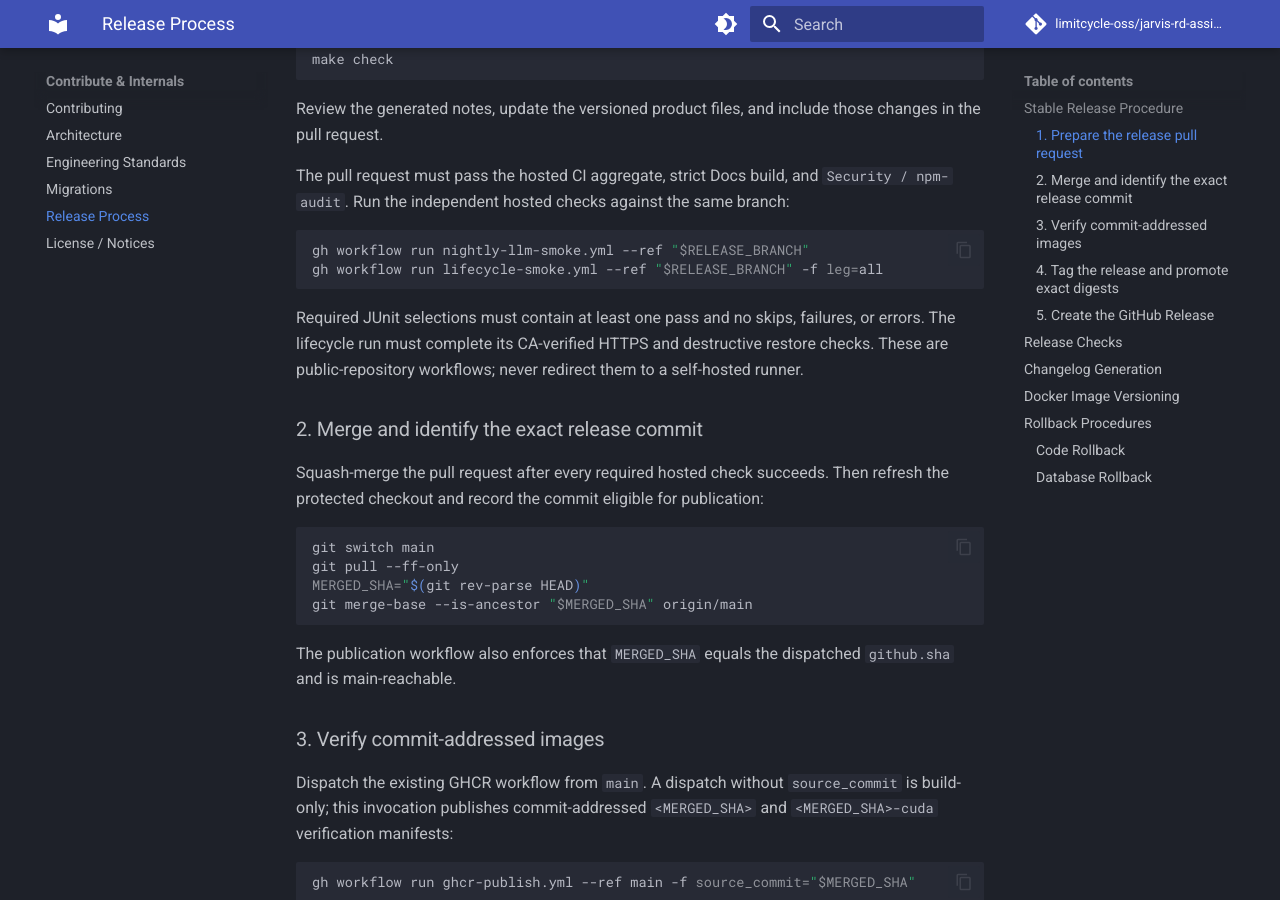
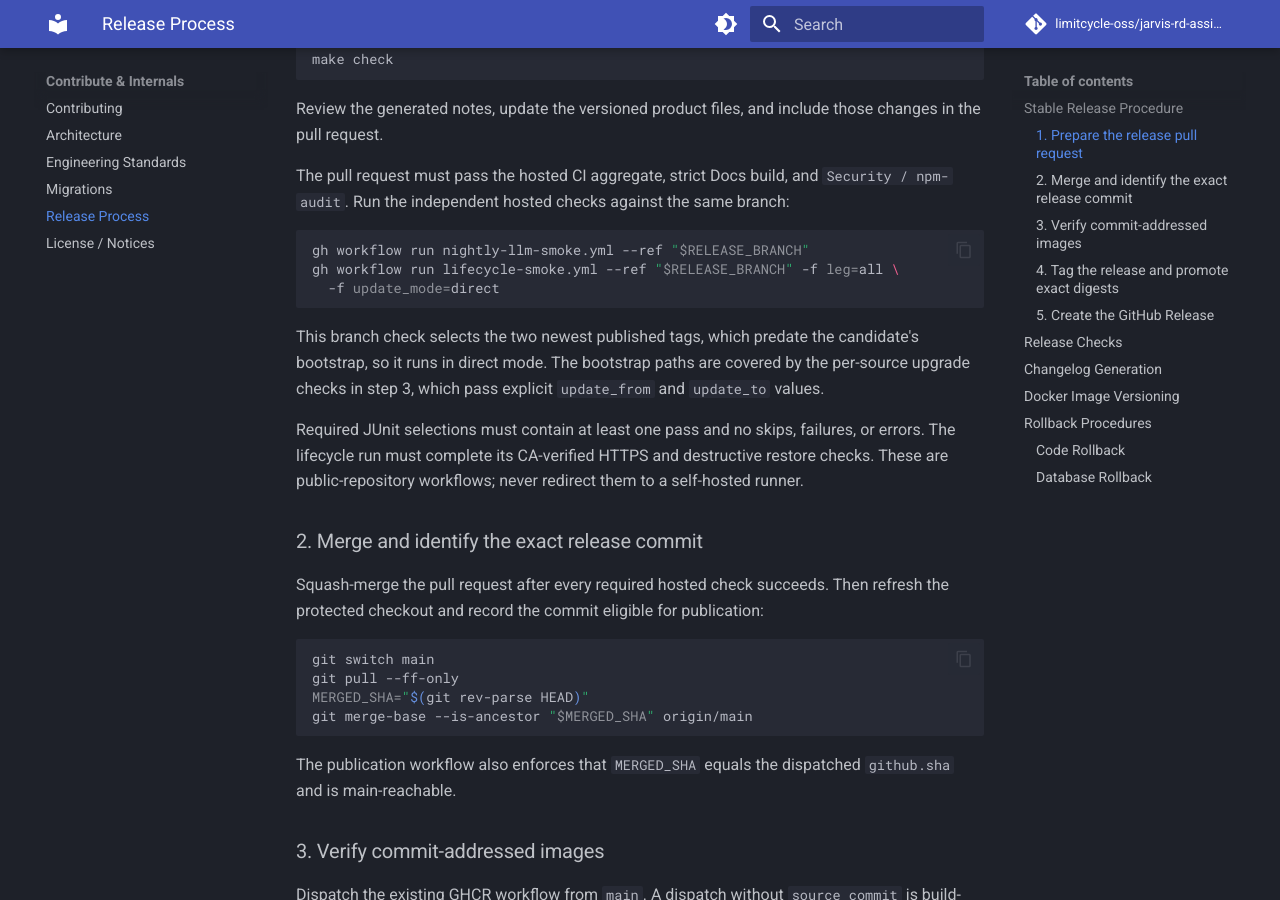
Before and after one commit to FFidan/Jarvis-RD-Assistant, an MkDocs documentation site: the page built from docs/RELEASE.md, in a window 1280 px wide and 900 px high, scrolled down 845 px. Built offline with MkDocs 1.6.1 and Material for MkDocs 9.7.7, drawn with Linux system fonts in a browser that asks for light colours; comment, search, counter and statistics services are not loaded.

Commit message:
docs(release): run the branch lifecycle check in direct mode
The branch check dispatches every leg without explicit versions, so its update
leg selects the two newest published tags. Those predate the candidate's update
bootstrap, so the run would stop before testing anything. The per-source upgrade
checks still exercise the bootstrap, with explicit versions.

````diff
--- a/docs/RELEASE.md
+++ b/docs/RELEASE.md
@@ -42,8 +42,14 @@ branch:
 
 ```bash
 gh workflow run nightly-llm-smoke.yml --ref "$RELEASE_BRANCH"
-gh workflow run lifecycle-smoke.yml --ref "$RELEASE_BRANCH" -f leg=all
+gh workflow run lifecycle-smoke.yml --ref "$RELEASE_BRANCH" -f leg=all \
+  -f update_mode=direct
 ```
+
+This branch check selects the two newest published tags, which predate the
+candidate's bootstrap, so it runs in direct mode. The bootstrap paths are
+covered by the per-source upgrade checks in step 3, which pass explicit
+`update_from` and `update_to` values.
 
 Required JUnit selections must contain at least one pass and no skips, failures,
 or errors. The lifecycle run must complete its CA-verified HTTPS and destructive
````
